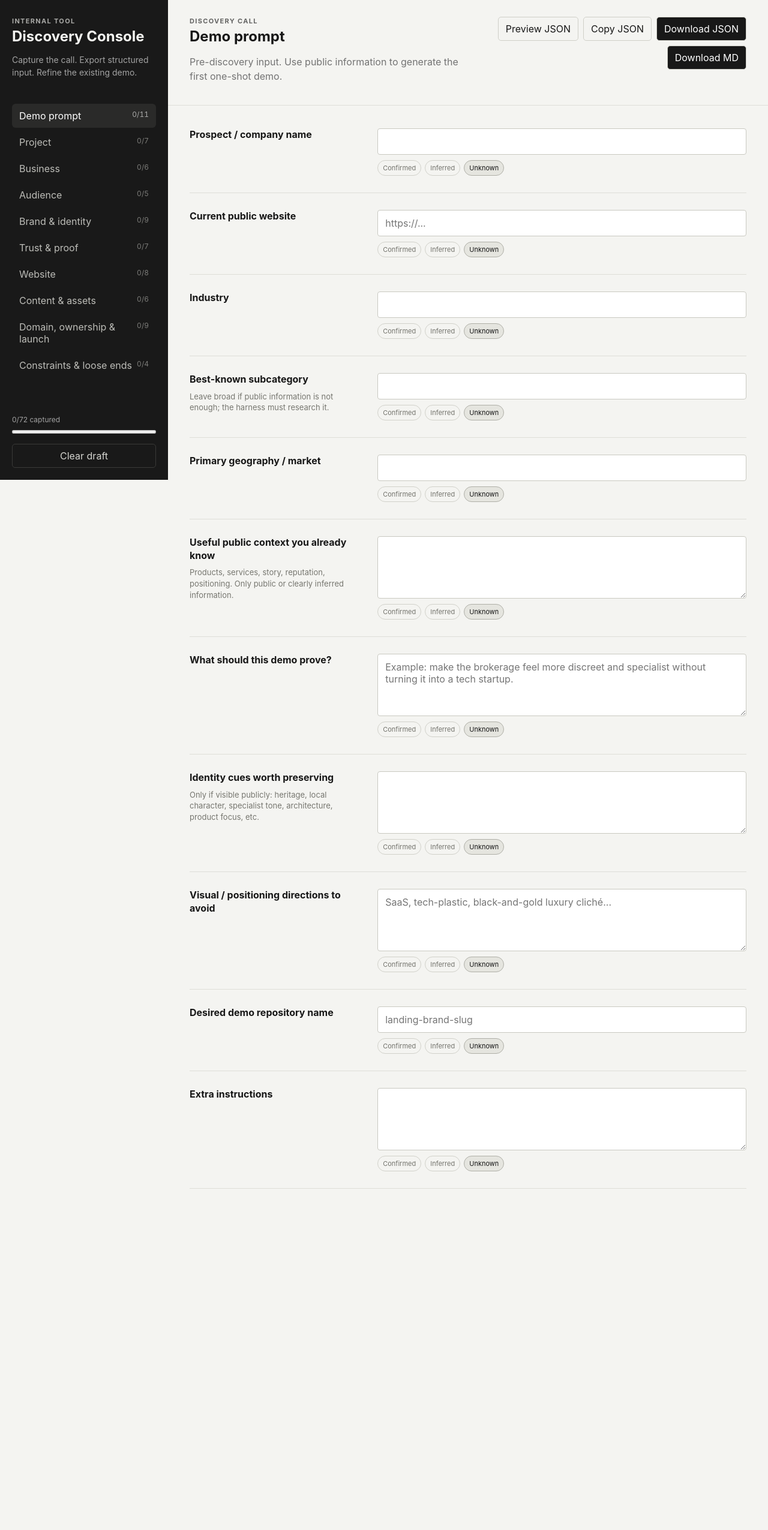
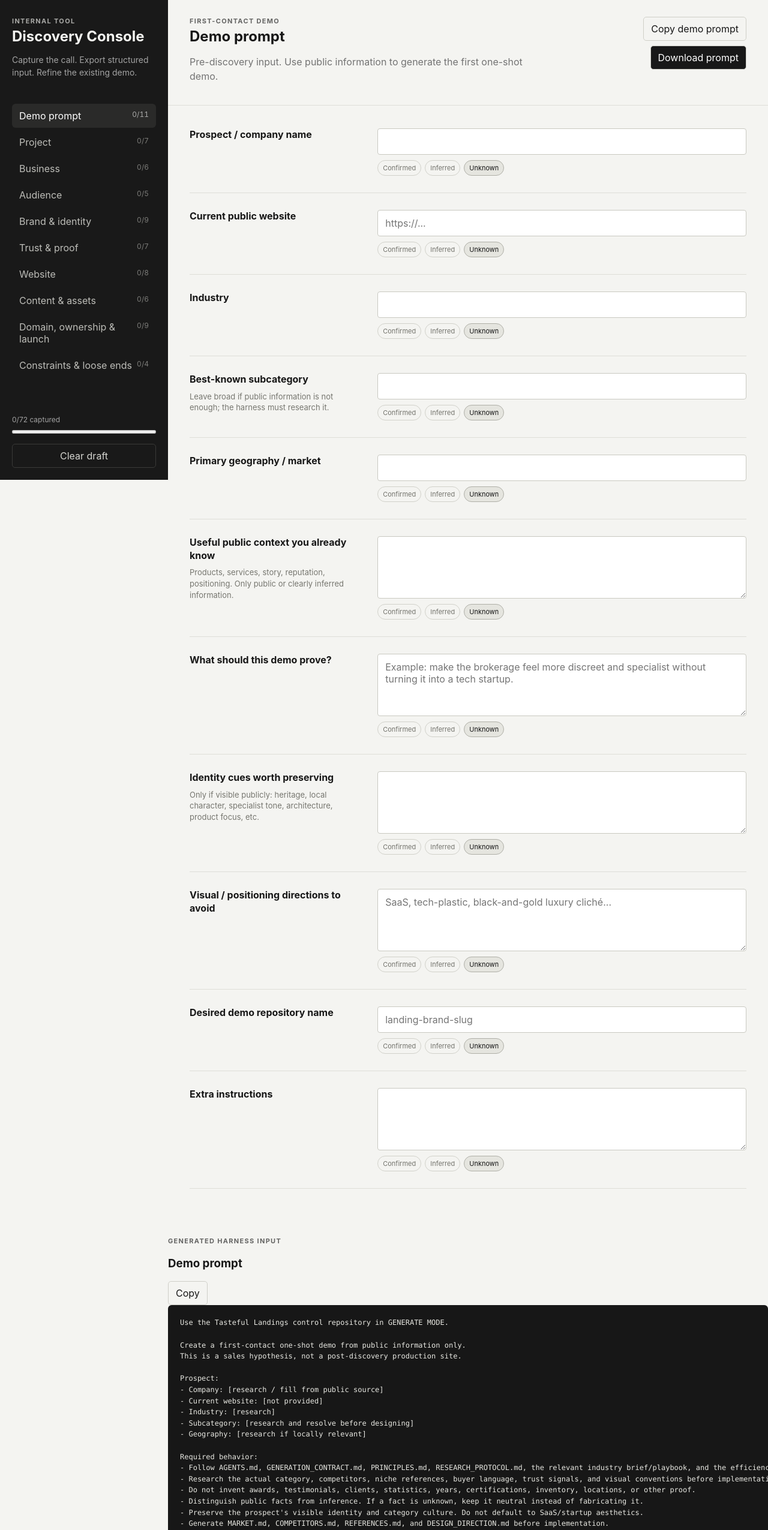
Before and after one commit to Terraciano/discovery-console, a React (Vite) app: page / in a window 1280 px wide. Shown: the top 2551 px of the page at 60% size. Before the commit the page ends 2062 px from the top, so only its background shows below. Built offline with nearby package versions, Linux system fonts and the light colour scheme.

Commit message:
Add demo prompt workflow to console

```diff
--- a/src/App.tsx
+++ b/src/App.tsx
@@ -1,7 +1,7 @@
 import { useEffect, useMemo, useState } from "react";
 import { sections } from "./questions";
 import type { Answer, AnswerValue, DiscoveryState, EvidenceStatus, Question } from "./types";
-import { buildHarnessJson, buildMarkdown, downloadText } from "./export";
+import { buildDemoPrompt, buildHarnessJson, buildMarkdown, downloadText } from "./export";
 
 const STORAGE_KEY = "discovery-console:v1";
 
@@ -36,6 +36,7 @@ function App() {
   }, [state]);
 
   const json = useMemo(() => buildHarnessJson(state), [state]);
+  const demoPrompt = useMemo(() => buildDemoPrompt(state), [state]);
 
   const answered = useMemo(() => {
     return Object.values(state.answers).filter((answer) => {
@@ -78,6 +79,10 @@ function App() {
 
   const copyJson = async () => {
     await navigator.clipboard.writeText(JSON.stringify(json, null, 2));
+  };
+
+  const copyDemoPrompt = async () => {
+    await navigator.clipboard.writeText(demoPrompt);
   };
 
   const section = sections.find((item) => item.id === activeSection) ?? sections[0];
@@ -128,12 +133,25 @@ function App() {
       <main>
         <header className="topbar">
           <div>
-            <p className="eyebrow">Discovery call</p>
+            <p className="eyebrow">{section.id === "demoPrompt" ? "First-contact demo" : "Discovery call"}</p>
             <h2>{section.title}</h2>
             {section.description && <p className="muted">{section.description}</p>}
           </div>
 
           <div className="actions">
+            {section.id === "demoPrompt" ? (
+              <>
+                <button className="ghost" onClick={copyDemoPrompt}>Copy demo prompt</button>
+                <button
+                  onClick={() =>
+                    downloadText("DEMO_PROMPT.md", demoPrompt, "text/markdown")
+                  }
+                >
+                  Download prompt
+                </button>
+              </>
+            ) : (
+              <>
                 <button className="ghost" onClick={() => setShowJson((value) => !value)}>
                   {showJson ? "Hide JSON" : "Preview JSON"}
                 </button>
@@ -156,14 +174,17 @@ function App() {
                 >
                   Download MD
                 </button>
+              </>
+            )}
           </div>
         </header>
 
-        {showJson ? (
+        {showJson && section.id !== "demoPrompt" ? (
           <section className="json-panel">
             <pre>{JSON.stringify(json, null, 2)}</pre>
           </section>
         ) : (
+          <>
           <section className="question-list">
             {section.questions.map((question) => {
               const answer = state.answers[question.id] ?? defaultAnswer(question);
@@ -228,6 +249,19 @@ function App() {
               );
             })}
           </section>
+          {section.id === "demoPrompt" && (
+            <section className="prompt-panel">
+              <div className="prompt-heading">
+                <div>
+                  <p className="eyebrow">Generated harness input</p>
+                  <h3>Demo prompt</h3>
+                </div>
+                <button className="ghost" onClick={copyDemoPrompt}>Copy</button>
+              </div>
+              <pre>{demoPrompt}</pre>
+            </section>
+          )}
+          </>
         )}
       </main>
     </div>
```
Lines whose indentation alone changed are shown as unchanged.
